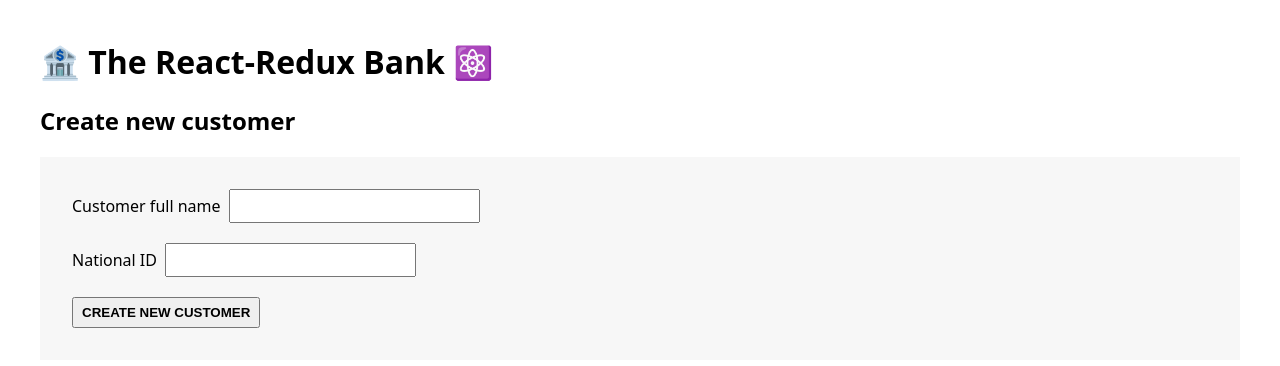
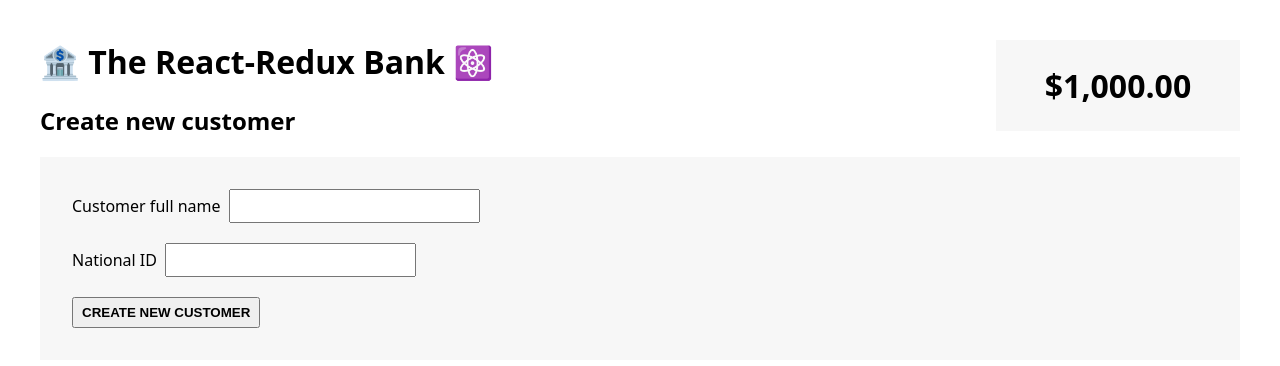
Before and after one commit to Marshal10/React-Redux-Bank-App, a React (Create React App) app: page / in a window 1280 px wide. Shown: the top 366 px of the page. Built offline with nearby package versions, Linux system fonts and the light colour scheme.

Commit message:
Balance component

```diff
--- a/src/App.js
+++ b/src/App.js
@@ -1,8 +1,16 @@
+function formatCurrency(value) {
+  return new Intl.NumberFormat("en", {
+    style: "currency",
+    currency: "USD",
+  }).format(value);
+}
+
 function App() {
   return (
     <div>
       <h1>🏦 The React-Redux Bank ⚛️</h1>
       <CreateCustomer />
+      <BalanceDisplay />
     </div>
   );
 }
@@ -26,4 +34,8 @@
   );
 }
 
+function BalanceDisplay() {
+  return <div className="balance">{formatCurrency(1000)}</div>;
+}
+
 export default App;
```
